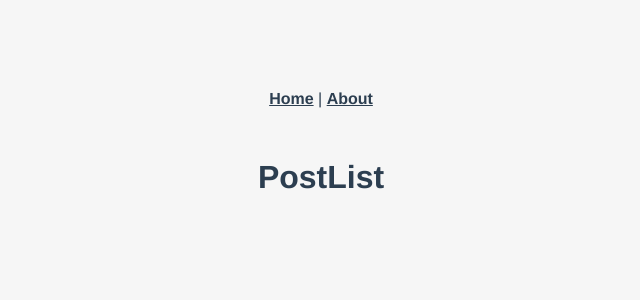
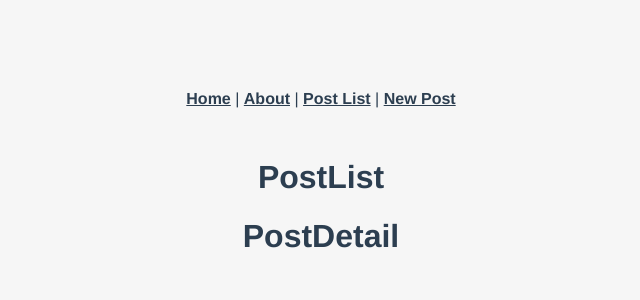
Before and after one commit to myvega2k/Vue3-Todo-CLI, a Vue app: page /posts/1 in a window 1280 px wide. Shown: the top 300 px of the page, without its empty margins (319-959 px from the left). Built offline with nearby package versions, Linux system fonts and the light colour scheme.

Commit message:
Post.ts add

```diff
--- a/src/App.vue
+++ b/src/App.vue
@@ -1,7 +1,9 @@
 <template>
   <nav>
     <router-link to="/">Home</router-link> |
-    <router-link to="/about">About</router-link>
+    <router-link to="/about">About</router-link> |
+    <router-link to="/posts">Post List</router-link> |
+    <router-link to="/posts/new">New Post</router-link>
   </nav>
   <router-view/>
 </template>
--- /dev/null
+++ b/src/types/Post.ts
@@ -0,0 +1,5 @@
+interface Post {
+  id?: number;
+  text: string;
+}
+export default Post;
--- a/src/views/PostList.vue
+++ b/src/views/PostList.vue
@@ -1,6 +1,7 @@
 <template>
     <div>
         <h1>PostList</h1>
+        <router-view></router-view>
     </div>
 </template>
 
```
